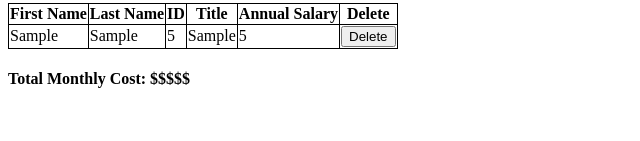
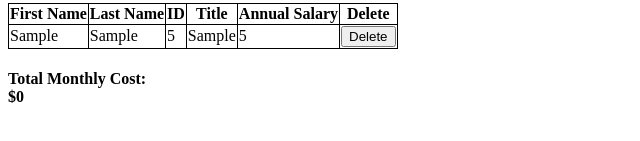
Before and after one commit to vkarlen/Week7-SalaryCalculator, a plain HTML site: page index.html in a window 1280 px wide. Both pictures are taken after typing "Sample", "Sample", "5", "Sample", "5" into the empty fields and a click on the input 981 px from the left and 178 px from the top of the page. Shown: the part 245-386 px from the top of the page, 0-640 px from the left. Drawn offline with Linux system fonts and the light colour scheme.

Commit message:
Added calculateMonthly to figure out monthly cost and display on DOM

```diff
--- a/index.html
+++ b/index.html
@@ -64,7 +64,7 @@
           </tr>
         </tbody>
       </table>
-      <h4>Total Monthly Cost: $$$$$</h4>
+      <h4>Total Monthly Cost: <div id="displayTotal">0</div></h4>
     </div>
   </body>
 </html>
--- a/scripts/client.js
+++ b/scripts/client.js
@@ -26,6 +26,8 @@ function addEmployee(e) {
 
 function deleteEmployee() {
   console.log('in delete');
+
+  // delete employee line
 } // end deleteEmployees
 
 function emptyInputs() {
@@ -40,6 +42,7 @@ function emptyInputs() {
 
 function displayEmployees() {
   console.log('in display');
+
   // empty employee list
   // re add list of employees
   $('#employeeTable').empty();
@@ -55,4 +58,20 @@ function displayEmployees() {
       </td>
     </tr>`);
   }
-}
+  // calculate and update Monthly Cost
+  calculateMonthly();
+} // end displayEmployees
+
+function calculateMonthly() {
+  let monthlyCost = 0;
+
+  // add each salary to the total
+  for (people of employeeList) {
+    monthlyCost += Math.round(people.Salary / 12);
+  }
+  //console.log(monthlyCost);
+
+  // empty current total and append new one
+  $('#displayTotal').empty();
+  $('#displayTotal').append(`$${monthlyCost}`);
+} // end calculateMonthly
```
Also changed, not shown: 1 other file.
